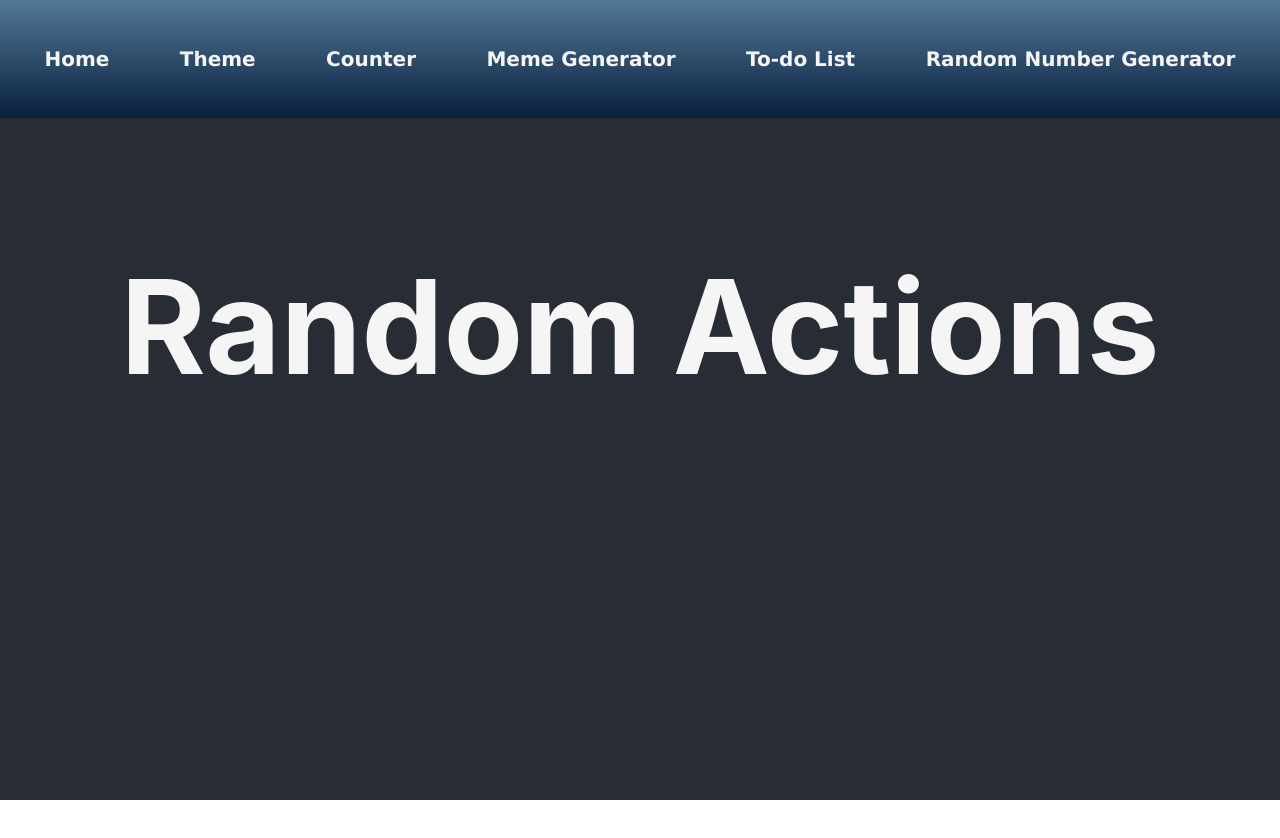
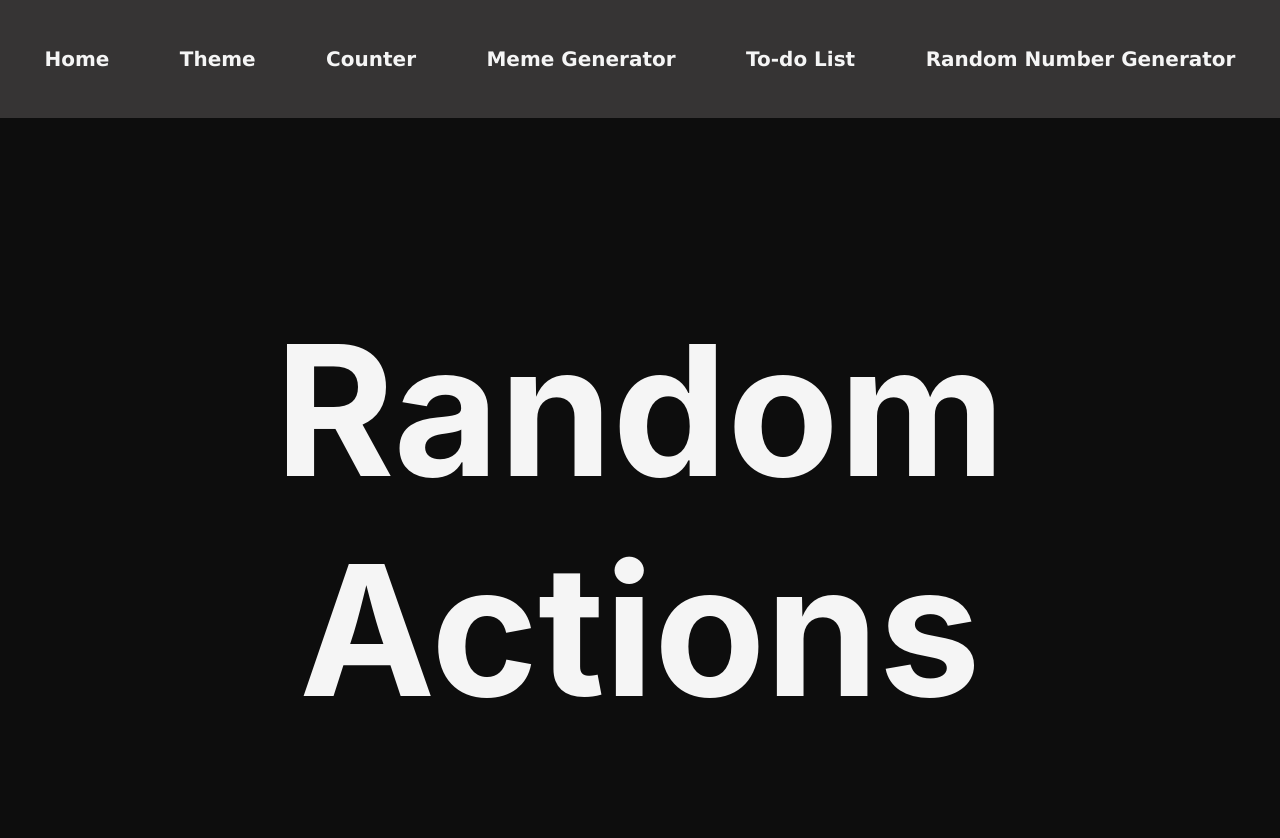
Before and after one commit to Jacquiiiii/RandomActions, a React (Create React App) app: page / in a window 1280 px wide. Shown: the top 838 px of the page. Before the commit the page ends 800 px from the top, so only its background shows below. Built offline with nearby package versions, Linux system fonts and the light colour scheme.

Commit message:
update styling

```diff
--- a/src/components/Counter.jsx
+++ b/src/components/Counter.jsx
@@ -24,7 +24,7 @@ const CounterButtonContainer = styled.div`
   align-items: center;
   justify-content: space-around;
   margin-top: 4em;
-  background: linear-gradient(to top, #09203f 0%, #537895 100%);
+  background: #62929a;
   border-radius: 0.25em;
   box-shadow: ${boxShadow};
   width: 50vw;
--- a/src/components/Home.jsx
+++ b/src/components/Home.jsx
@@ -12,7 +12,7 @@ const HomeContainer = styled.div`
   align-items: center;
   justify-content: center;
   h2 {
-    font-size: 5em;
+    font-size: 7em;
     margin-top: 1em;
     color: whitesmoke;
   }
--- a/src/components/HookType.jsx
+++ b/src/components/HookType.jsx
@@ -18,7 +18,7 @@ const TrueHookBubble = styled.div`
     flex-direction: column;
     align-items: center;
     justify-content: center;
-    background: radial-gradient(circle at 6.4% 9.8%, rgb(88, 242, 174) 0%, rgb(0, 130, 240) 97.9%);
+    background: #5c5757;
     padding: 0.25em;
     font-size: 15px;
     color: black;
@@ -50,7 +50,7 @@ const FalseHookBubble = styled.div`
     flex-direction: column;
     align-items: center;
     justify-content: center;
-    background-color: #dcdcdc;
+    background-color: #5c5757;
     padding: 0.25em;
     font-size: 15px;
     color: black;
--- a/src/components/Meme.jsx
+++ b/src/components/Meme.jsx
@@ -32,7 +32,7 @@ const MemeButton = styled.div`
   color: whitesmoke;
   border-radius: 0.25em;
   padding: 1em 2em;
-  background: linear-gradient(to top, #09203f 0%, #537895 100%);
+  background: #62929a;
   box-shadow: ${boxShadow};
 `
 
--- a/src/components/Nav.jsx
+++ b/src/components/Nav.jsx
@@ -14,7 +14,7 @@ const NavBar = styled.div`
   display: flex;
   justify-content: space-evenly;
   align-items: center;
-  background: linear-gradient(to top, #09203f 0%, #537895 100%);
+  background: #363434;
   width: 100%;
   height: 30%;
   padding: 1em 0;
--- a/src/components/RandomNumber.jsx
+++ b/src/components/RandomNumber.jsx
@@ -32,7 +32,7 @@ const GenerateContainer = styled.div`
     color: whitesmoke;
     border-radius: 0.25em;
     padding: 1em 2em;
-    background: linear-gradient(to top, #09203f 0%, #537895 100%);
+    background: #5c5757;
     box-shadow: ${boxShadow};
   }
 `
@@ -43,7 +43,7 @@ const ResultsContainer = styled.div`
   flex-direction: column;
   align-items: center;
   justify-content: center;
-  background-color: #dcdcdc;
+  background-color: #62929a;
   border-radius: 0.25em;
   color: black;
   margin-top: 2em;
@@ -55,7 +55,7 @@ const ResultsContainer = styled.div`
     color: whitesmoke;
     border-radius: 0.25em;
     padding: 1em 2em;
-    background: linear-gradient(to top, #09203f 0%, #537895 100%);
+    background: #5c5757;
     box-shadow: ${boxShadow};
     font-size: 16px;
     margin: 2em;
--- a/src/components/Todo.jsx
+++ b/src/components/Todo.jsx
@@ -68,7 +68,7 @@ const Button = styled.button`
   color: whitesmoke;
   border-radius: 0.25em;
   padding: 1em 2em;
-  background: linear-gradient(to top, #09203f 0%, #537895 100%);
+  background: #5c5757;
   box-shadow: ${boxShadow};
   font-size: 16px;
 `
--- a/src/components/styles/styles.css
+++ b/src/components/styles/styles.css
@@ -1,14 +1,14 @@
 .App-dark {
   text-align: center;
-  background-color: #282c34;
+  background-color: #0d0d0d;
   min-height: 100vh;
   font-size: calc(10px + 2vmin);
-  color: white;
+  color: #e6dedd;
 }
 
 .App-light {
   text-align: center;
-  background-color: #fbf7f5;
+  background-color: #dfd3c3;
   min-height: 100vh;
   font-size: calc(10px + 2vmin);
   color: #282c34;
```
